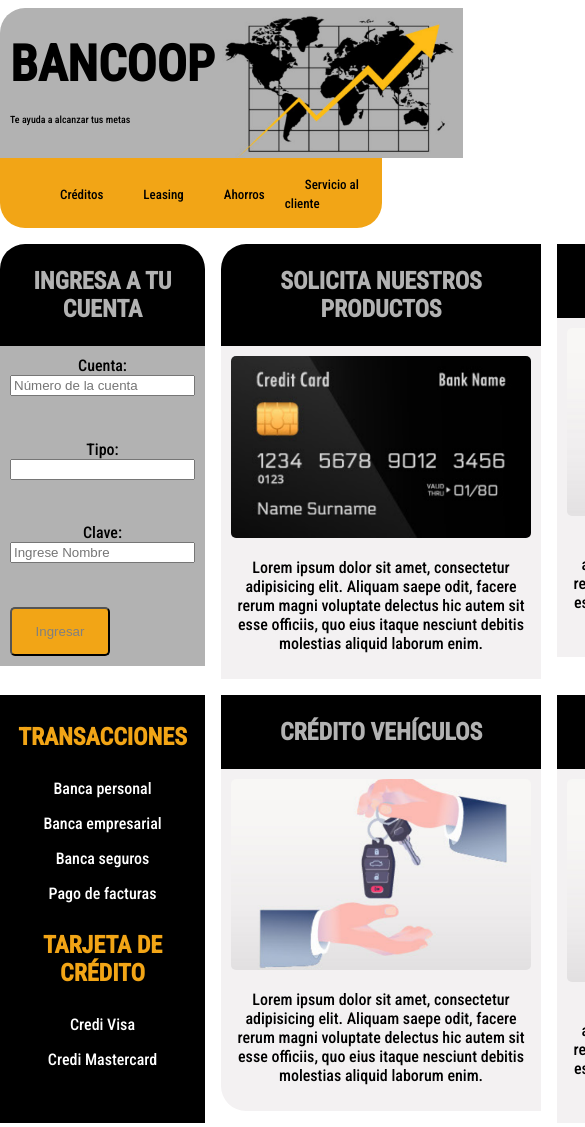
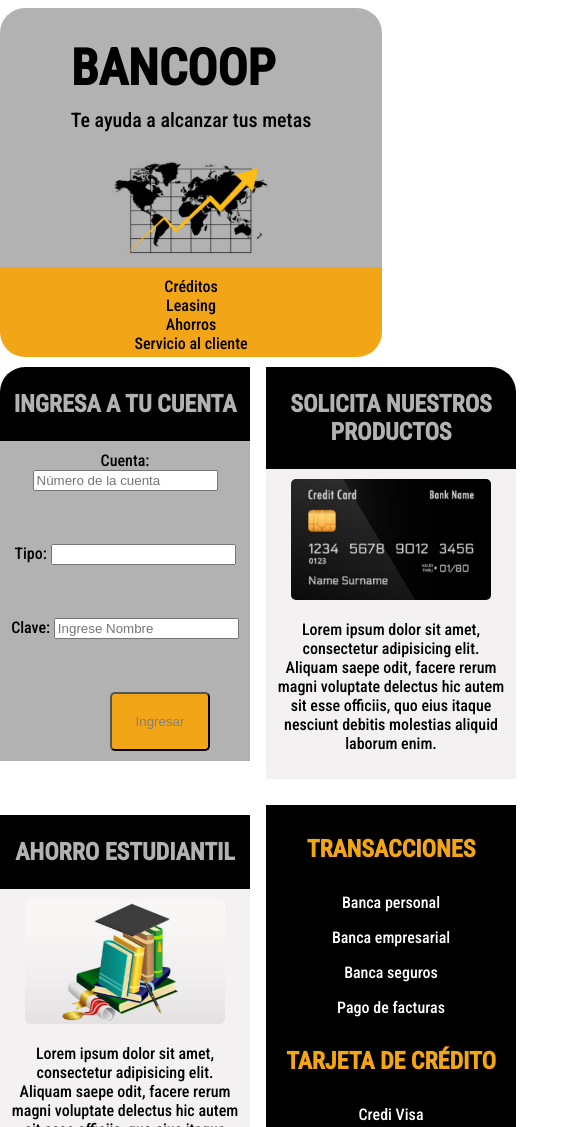
Before and after one commit to julian200604/Lab_2, a plain HTML site: page index.html in a window 390 px wide. Shown: the top 1127 px of the page, 585 px wide, since content can reach past the window. Drawn offline with Linux system fonts and the light colour scheme.

Commit message:
se termino el laboratorio

```diff
--- a/main.css
+++ b/main.css
@@ -221,37 +221,81 @@ footer p {
 @media (max-width: 600px) {
     body {
         margin-left: 0;
-        max-width: none;
+        max-width: 100%;
     }
     .grid {
-        display: grid;
         grid-template-columns: 1fr 1fr;
         gap: 1em;
     }
 
-    .titulo-grande{
+    .header {
+        flex-direction: column;
+        align-items: center;
+        padding: 10px;
+    }
+
+    .titulo-grande {
+        font-size: 50px;
+        margin-left: 0;
         text-align: center;
-        margin-left: 10px;
-        font-size: 50px;
     }
+
     .titulo-pequeno {
-        margin-left: 10px;
+        font-size: 20px;
+        margin-left: 0;
         text-align: center;
-        font-size: 10px;
     }
 
     .header img {
+        height: 100px;
         margin-right: 0;
+    }
+
+    .menu {
+        flex-direction: column;
+        align-items: center;
+        padding: 10px;
+    }
+
+    nav ul {
+        flex-direction: column;
+        padding: 0;
+        margin: 0;
+    }
+
+    nav ul li {
+        margin: 0;
     }
 
     nav ul li a {
         padding: 10px;
-        font-size: small;
-        margin: 10px;
+        font-size: medium;
+        margin: 5px 0;
     }
 
+    .element1, .element2, .element3, .element5, .element6 {
+        margin: 10px 0;
+        width: 250px;
+    }
+    .element1-head {
+        border-radius: 0px;
+        border-top-left-radius: 25px;
+    }
+    .element2-head {
+        border-radius: 0px;
+        border-top-right-radius: 25px;
+    }
+    .element3-head {
+        border-radius: 0px;
+    }
+    .element2-body img , .element3-body img, .element5-body img, .element6-body img {
+        width: 200px;
+        border-radius: 5px;
+    }
     .element1-body button {
-        margin-left: 0;
+        margin-left: 100px;
     }
-
+    footer {
+        grid-column: 1/3;
+    }
 }
```
